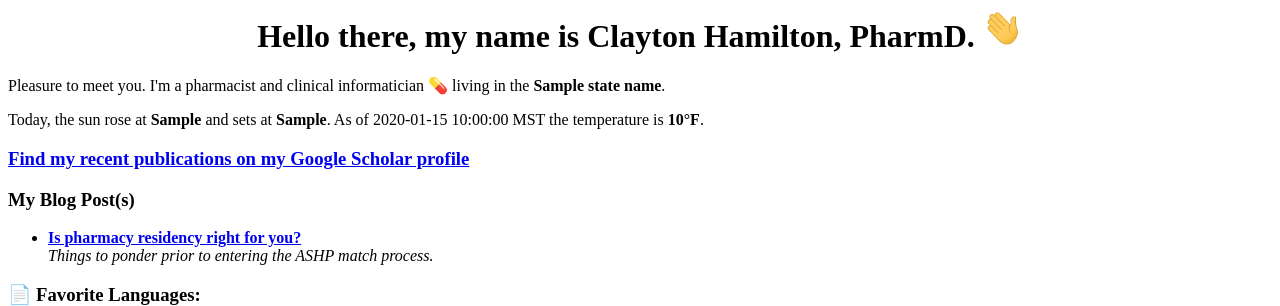
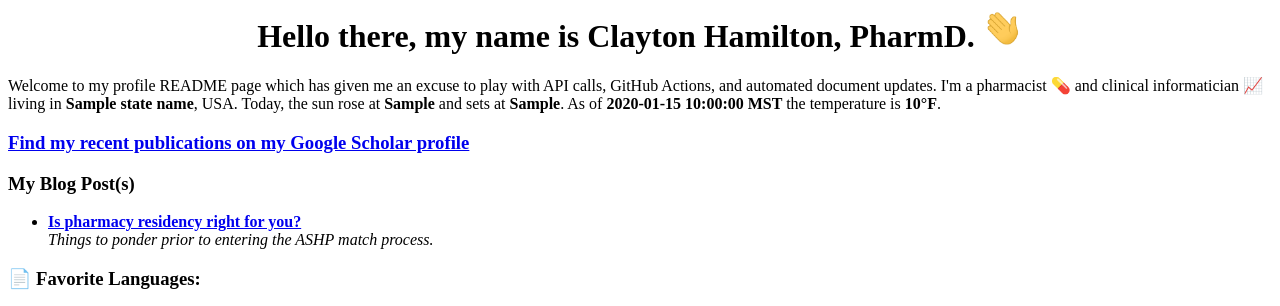
Before and after one commit to claytonjhamilton/claytonjhamilton, a Python web app: template templates/main.html in a window 1280 px wide. Shown: the top 306 px of the page. Run offline with Jinja, Linux system fonts and the light colour scheme; the template is opened without the code that fills it: most values are stand-ins (such as "Sample title", 1, 10 or a date in 2020).

Commit message:
Template additions

```diff
--- a/templates/main.html
+++ b/templates/main.html
@@ -1,9 +1,9 @@
 <h1 align = "center"> Hello there, my name is Clayton Hamilton, PharmD.  <img src="https://github.com/claytonjhamilton/claytonjhamilton/blob/main/images/waving_hand.gif" width="40px"></h1>
-
-Pleasure to meet you. I'm a pharmacist and clinical informatician 💊 living in the <b>{{ state_name }}</b>.
-
-<p>Today, the sun rose at <b>{{ sun_rise }}</b> and sets at <b>{{ sun_set }}</b>.
-  As of {{ current_time_MST }} MST the temperature is <b>{{ temperature }}°F</b>.</p>
+<p>
+Welcome to my profile README page which has given me an excuse to play with API calls, GitHub Actions, and automated document updates.
+I'm a pharmacist 💊 and clinical informatician 📈 living in <b>{{ state_name }}</b>, USA.
+Today, the sun rose at <b>{{ sun_rise }}</b> and sets at <b>{{ sun_set }}</b>.
+  As of <b>{{ current_time_MST }} MST </b> the temperature is <b>{{ temperature }}°F</b>.</p>
 
 <h3><a href="https://scholar.google.com/citations?hl=en&user=53-926AAAAAJ&view_op=list_works&sortby=pubdate"><b>Find my recent publications on my Google Scholar profile</b></a></h3>
 <h3>My Blog Post(s)</h3>
```
